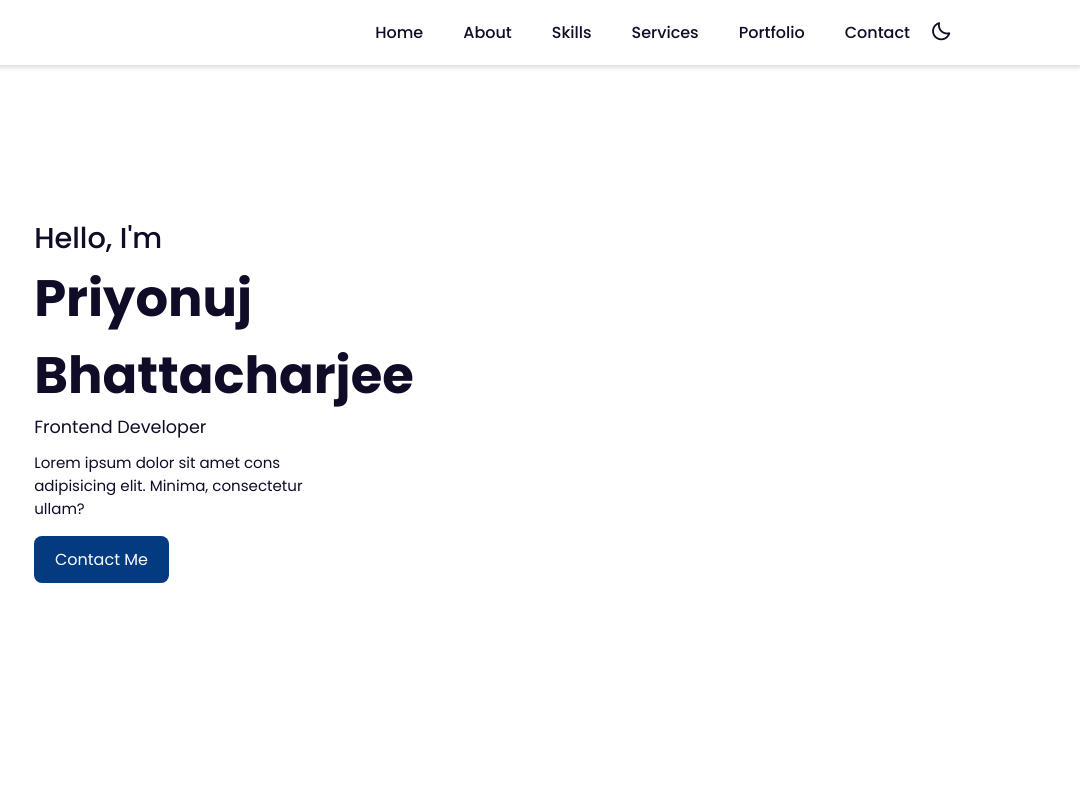
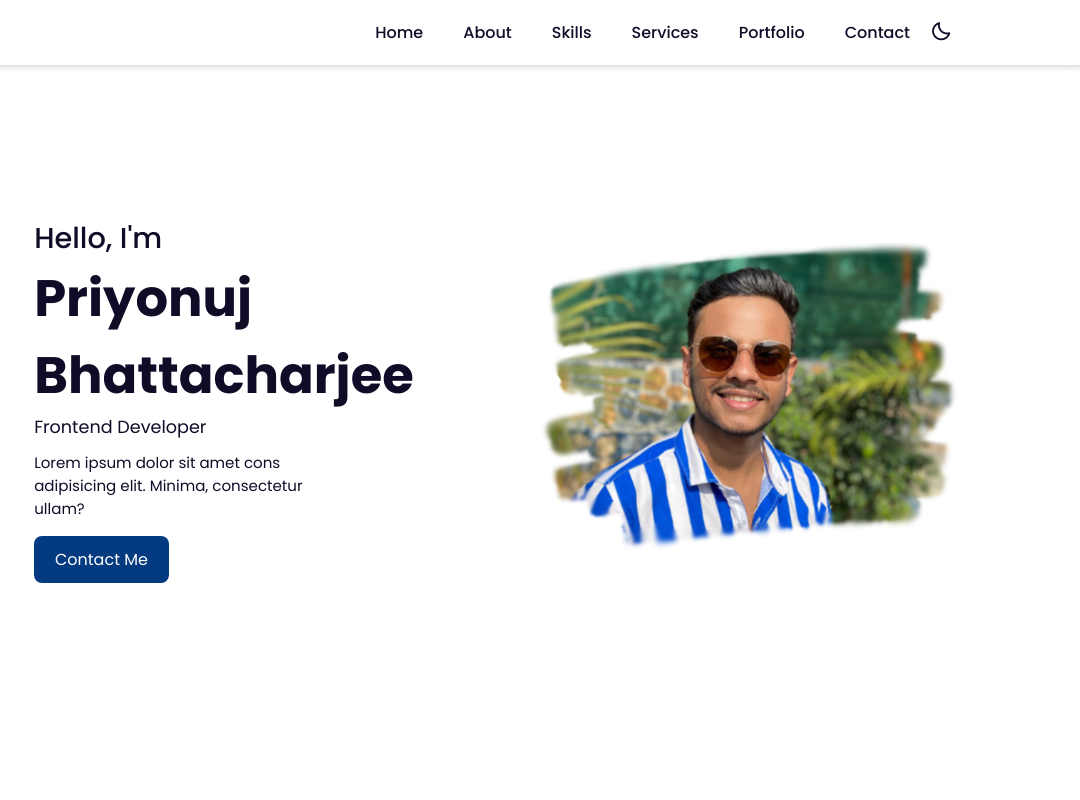
Before and after one commit to priyonujbhatt/Sakkka.github.io, a plain HTML site: page index.html in a window 1280 px wide. Shown: the top 800 px of the page, 200-1280 px from the left. Drawn offline with nearby package versions, Linux system fonts and the light colour scheme; files whose address does not match are found by name.

Commit message:
Update index.html

```diff
--- a/index.html
+++ b/index.html
@@ -38,7 +38,7 @@
             <a href="#"><i class='bx bxl-behance' ></i></a>
         </div>
         <div class="home-img">
-            <img src="myy image (2) (1).png" alt="">
+            <img src="images/myy image (2) (1).png" alt="">
         </div>
         <div class="home-text">
             <span>Hello, I'm</span>
```
